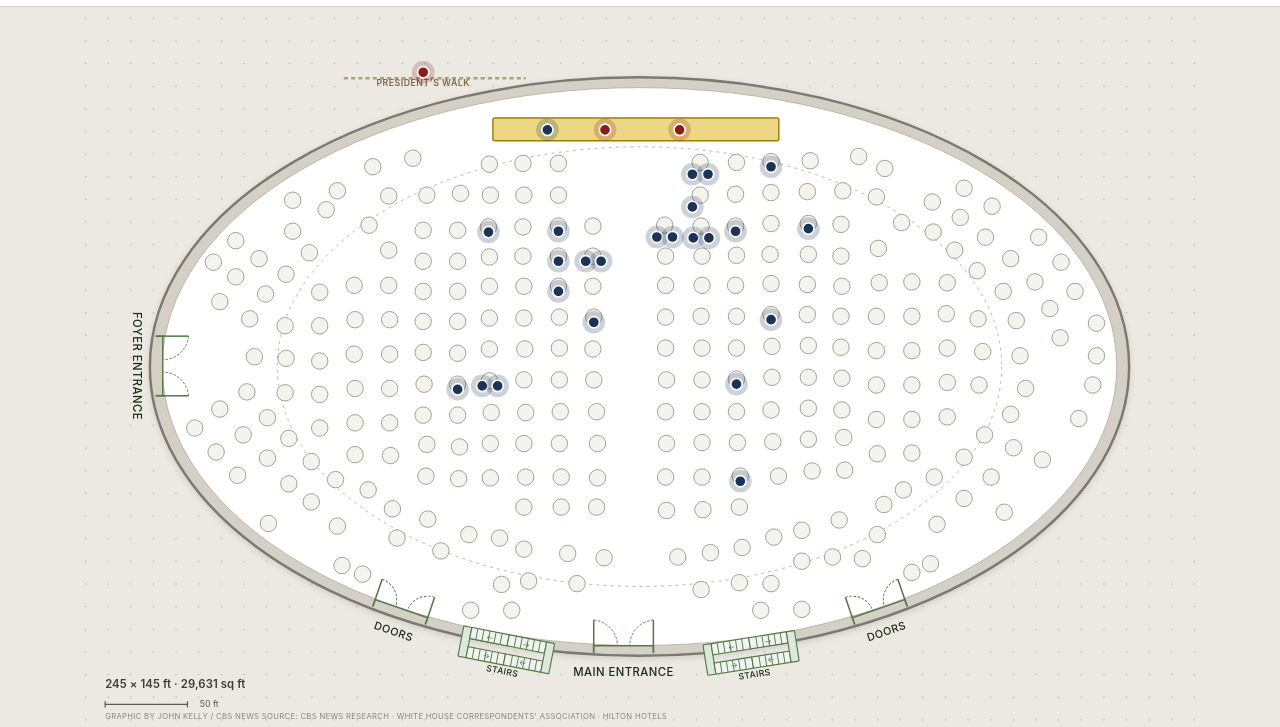
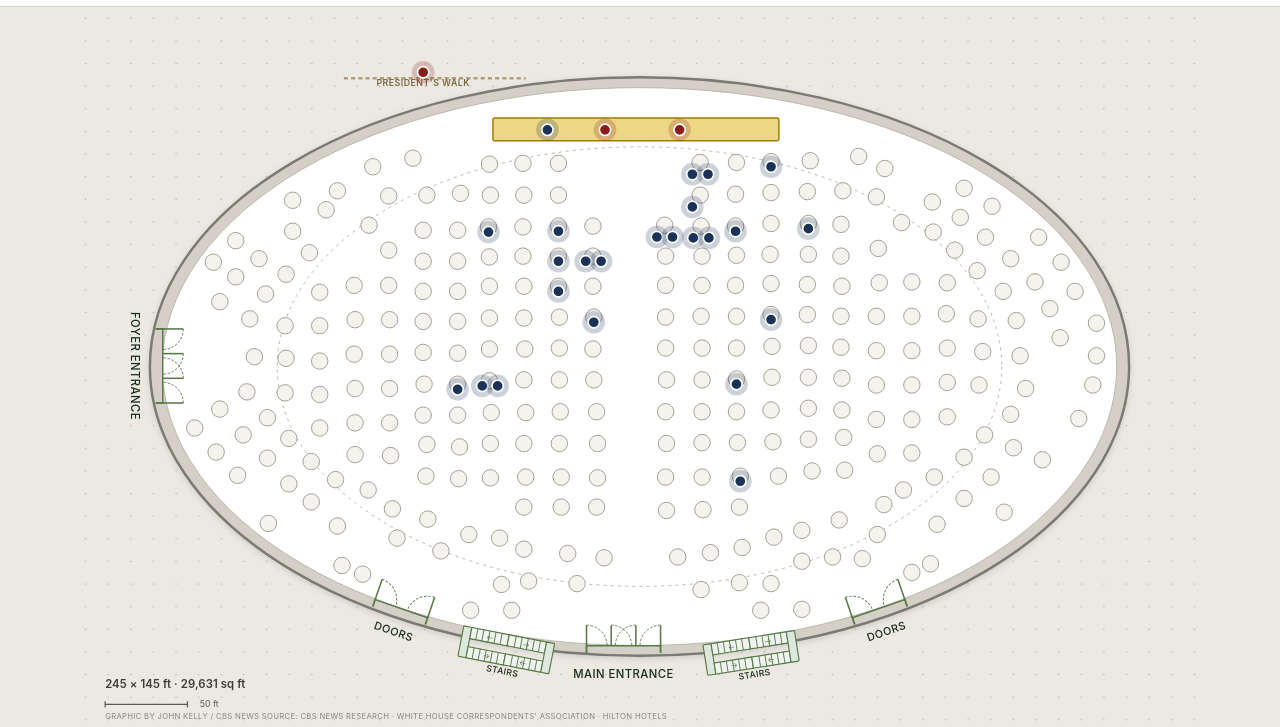
Before and after one commit to jkelly3rd/whca-graphic, a plain HTML site: page index.html in a window 1280 px wide. Shown: the part 73-800 px from the top of the page. Drawn offline with Linux system fonts and the light colour scheme; a web font is replaced by a local one.

Commit message:
stairs and doors edits

```diff
--- a/index.html
+++ b/index.html
@@ -87,25 +87,33 @@ svg{display:block;width:100%;height:100%;}
   fill="#ecd884" stroke="#a07c00" stroke-width="1.4"/>
 
 <g onmouseenter="showTip(event,'Foyer Entrance')" onmouseleave="hideTip()" transform="translate(86,349) rotate(90)">
-  <line x1="-29" y1="-1" x2="-29" y2="7" stroke="#587848" stroke-width="1.8"/>
-  <line x1="29" y1="-1" x2="29" y2="7" stroke="#587848" stroke-width="1.8"/>
-  <line x1="-29" y1="0" x2="29" y2="0" stroke="#587848" stroke-width="1.4"/>
-  <line x1="-29" y1="0" x2="-29" y2="-25" stroke="#587848" stroke-width="1.5"/>
-  <path d="M-29,-25 A25,25 0 0,1 -6,0" fill="none" stroke="#587848" stroke-width="0.9" stroke-dasharray="2.5,1.5"/>
-  <line x1="29" y1="0" x2="29" y2="-25" stroke="#587848" stroke-width="1.5"/>
-  <path d="M29,-25 A25,25 0 0,0 6,0" fill="none" stroke="#587848" stroke-width="0.9" stroke-dasharray="2.5,1.5"/>
-  <text x="0" y="29" font-family="var(--f)" font-size="11" font-weight="500" fill="#1a2c14" text-anchor="middle" letter-spacing="0.04em">FOYER ENTRANCE</text>
+  <line x1="-36" y1="-1" x2="-36" y2="7" stroke="#587848" stroke-width="1.8"/>
+  <line x1="36" y1="-1" x2="36" y2="7" stroke="#587848" stroke-width="1.8"/>
+  <line x1="-36" y1="0" x2="36" y2="0" stroke="#587848" stroke-width="1.4"/>
+  <line x1="-36" y1="0" x2="-36" y2="-20" stroke="#587848" stroke-width="1.5"/>
+  <line x1="-12" y1="0" x2="-12" y2="-20" stroke="#587848" stroke-width="1.5"/>
+  <line x1="12" y1="0" x2="12" y2="-20" stroke="#587848" stroke-width="1.5"/>
+  <line x1="36" y1="0" x2="36" y2="-20" stroke="#587848" stroke-width="1.5"/>
+  <path d="M-36,-20 A20,20 0 0,1 -16,0" fill="none" stroke="#587848" stroke-width="0.9" stroke-dasharray="2.5,1.5"/>
+  <path d="M-12,-20 A20,20 0 0,1 8,0" fill="none" stroke="#587848" stroke-width="0.9" stroke-dasharray="2.5,1.5"/>
+  <path d="M12,-20 A20,20 0 0,0 -8,0" fill="none" stroke="#587848" stroke-width="0.9" stroke-dasharray="2.5,1.5"/>
+  <path d="M36,-20 A20,20 0 0,0 16,0" fill="none" stroke="#587848" stroke-width="0.9" stroke-dasharray="2.5,1.5"/>
+  <text x="0" y="31" font-family="var(--f)" font-size="11" font-weight="500" fill="#1a2c14" text-anchor="middle" letter-spacing="0.04em">FOYER ENTRANCE</text>
 </g>
 
 <g onmouseenter="showTip(event,'Main Entrance — Concourse Foyer')" onmouseleave="hideTip()" transform="translate(534,621)">
-  <line x1="-29" y1="-1" x2="-29" y2="7" stroke="#587848" stroke-width="1.8"/>
-  <line x1="29" y1="-1" x2="29" y2="7" stroke="#587848" stroke-width="1.8"/>
-  <line x1="-29" y1="0" x2="29" y2="0" stroke="#587848" stroke-width="1.4"/>
-  <line x1="-29" y1="0" x2="-29" y2="-25" stroke="#587848" stroke-width="1.5"/>
-  <path d="M-29,-25 A25,25 0 0,1 -6,0" fill="none" stroke="#587848" stroke-width="0.9" stroke-dasharray="2.5,1.5"/>
-  <line x1="29" y1="0" x2="29" y2="-25" stroke="#587848" stroke-width="1.5"/>
-  <path d="M29,-25 A25,25 0 0,0 6,0" fill="none" stroke="#587848" stroke-width="0.9" stroke-dasharray="2.5,1.5"/>
-  <text x="0" y="29" font-family="var(--f)" font-size="11" font-weight="500" fill="#1a2c14" text-anchor="middle" letter-spacing="0.04em">MAIN ENTRANCE</text>
+  <line x1="-36" y1="-1" x2="-36" y2="7" stroke="#587848" stroke-width="1.8"/>
+  <line x1="36" y1="-1" x2="36" y2="7" stroke="#587848" stroke-width="1.8"/>
+  <line x1="-36" y1="0" x2="36" y2="0" stroke="#587848" stroke-width="1.4"/>
+  <line x1="-36" y1="0" x2="-36" y2="-20" stroke="#587848" stroke-width="1.5"/>
+  <line x1="-12" y1="0" x2="-12" y2="-20" stroke="#587848" stroke-width="1.5"/>
+  <line x1="12" y1="0" x2="12" y2="-20" stroke="#587848" stroke-width="1.5"/>
+  <line x1="36" y1="0" x2="36" y2="-20" stroke="#587848" stroke-width="1.5"/>
+  <path d="M-36,-20 A20,20 0 0,1 -16,0" fill="none" stroke="#587848" stroke-width="0.9" stroke-dasharray="2.5,1.5"/>
+  <path d="M-12,-20 A20,20 0 0,1 8,0" fill="none" stroke="#587848" stroke-width="0.9" stroke-dasharray="2.5,1.5"/>
+  <path d="M12,-20 A20,20 0 0,0 -8,0" fill="none" stroke="#587848" stroke-width="0.9" stroke-dasharray="2.5,1.5"/>
+  <path d="M36,-20 A20,20 0 0,0 16,0" fill="none" stroke="#587848" stroke-width="0.9" stroke-dasharray="2.5,1.5"/>
+  <text x="0" y="31" font-family="var(--f)" font-size="11" font-weight="500" fill="#1a2c14" text-anchor="middle" letter-spacing="0.04em">MAIN ENTRANCE</text>
 </g>
 
 <g onmouseenter="showTip(event,'Ballroom Doors')" onmouseleave="hideTip()" transform="translate(318,585) rotate(19)">
```
